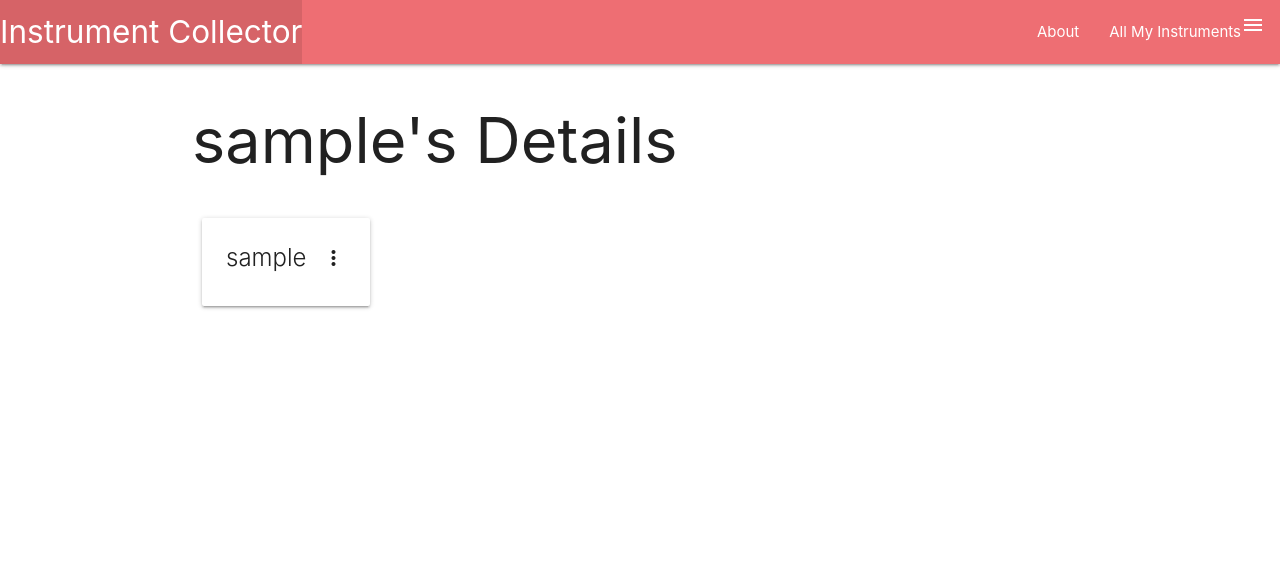
After one commit to hey-now/instrumentcollector, a Django app: page /instruments/1 in a window 1280 px wide. The commit adds this page. Shown: the top 571 px of the page. Run offline with Django 4.2, Linux system fonts and the light colour scheme; tables that the repository leaves empty hold one stand-in row (values such as "Sample post").

Commit message:
adding detail page and minor refactor to index cards

```diff
--- a/main_app/static/css/style.css
+++ b/main_app/static/css/style.css
@@ -12,10 +12,6 @@ footer.page-footer {
 padding-top: 0;
 text-align: right;
 }
-.card {
-    width: 100px;
-    height: 100px;
-}
 section {
     display: inline-flex;
     padding: 10px;
--- /dev/null
+++ b/main_app/templates/instruments/detail.html
@@ -0,0 +1,25 @@
+{% extends 'base.html' %}
+{% block content %}
+
+<h1>{{ instrument.nickname}}'s Details</h1>
+
+<section id="index">
+    <div class="card">
+            <div class="card-image waves-effect waves-block waves-light">
+                <img class="activator" src="{{ instrument.imgURL }}">
+            </div>
+            <div class="card-content">
+                <span class="card-title activator grey-text text-darken-4">{{ instrument.nickname }}<i class="material-symbols-outlined right">more_vert</i></span>
+            </div>
+            <div class="card-reveal">
+                <span class="card-title">{{ instrument.nickname }}<i class="material-symbols-outlined right">close </i></span>
+                <p>Type: {{ instrument.type }}</p>
+                <p>Brand: {{ instrument.brand }}</p>
+                <p>Model: {{ instrument.model }}</p>
+                <p>Color: {{ instrument.color }}</p>
+                <p>Manufactured Date: {{ instrument.manf_date }}</p>
+            </div>
+    </div>
+    </section>
+
+{% endblock %}
--- a/main_app/urls.py
+++ b/main_app/urls.py
@@ -5,4 +5,5 @@ urlpatterns = [
     path('', views.home, name='home'),
     path('about/', views.about, name='about'),
     path('instruments/', views.instruments_index, name='index'),
+    path('instruments/<int:instrument_id>', views.instruments_detail, name='detail'),
 ]
--- a/main_app/views.py
+++ b/main_app/views.py
@@ -9,3 +9,6 @@ def about(request):
 def instruments_index(request):
     instruments = Instrument.objects.all()
     return render(request, 'instruments/index.html', { 'instruments': instruments })
+def instruments_detail(request, instrument_id):
+    instrument = Instrument.objects.get(id=instrument_id)
+    return render(request, 'instruments/detail.html', { 'instrument': instrument })
```
Also changed, not shown: main_app/templates/instruments/index.html (+5 -3 lines).
